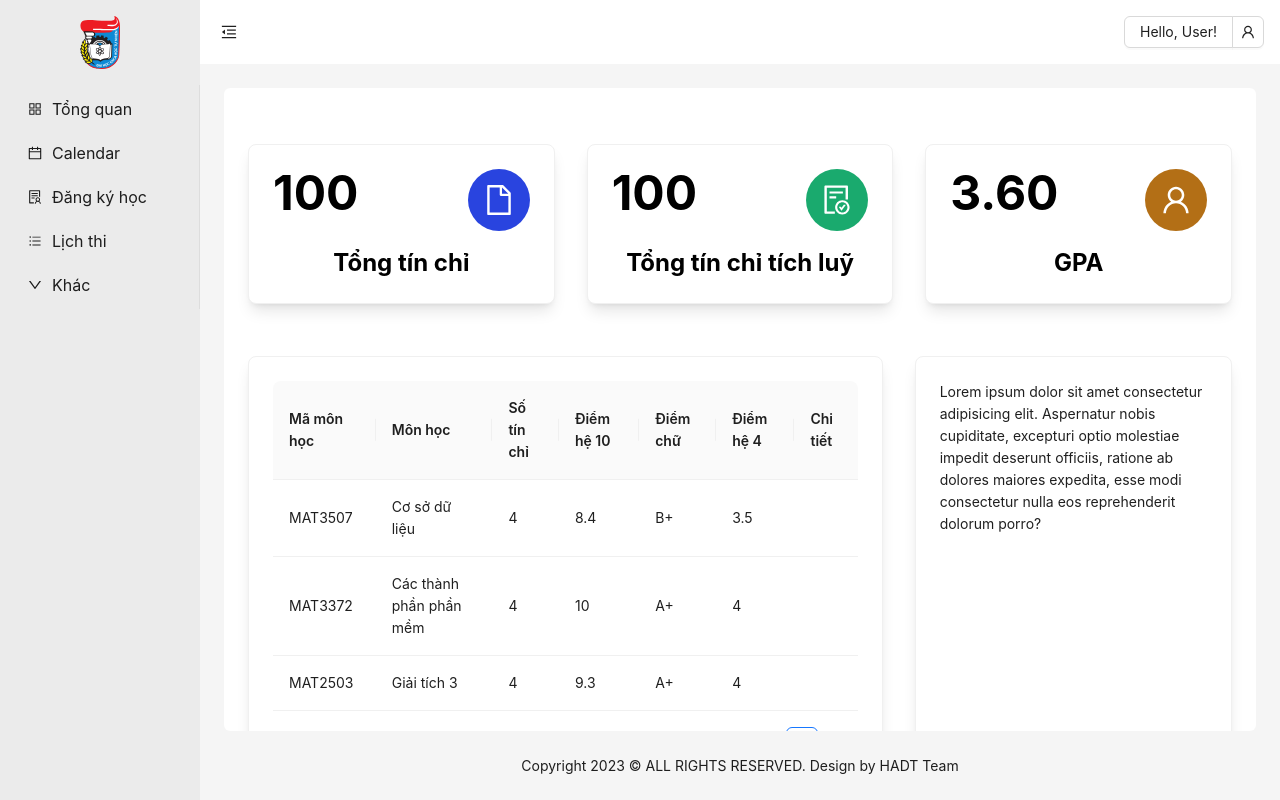
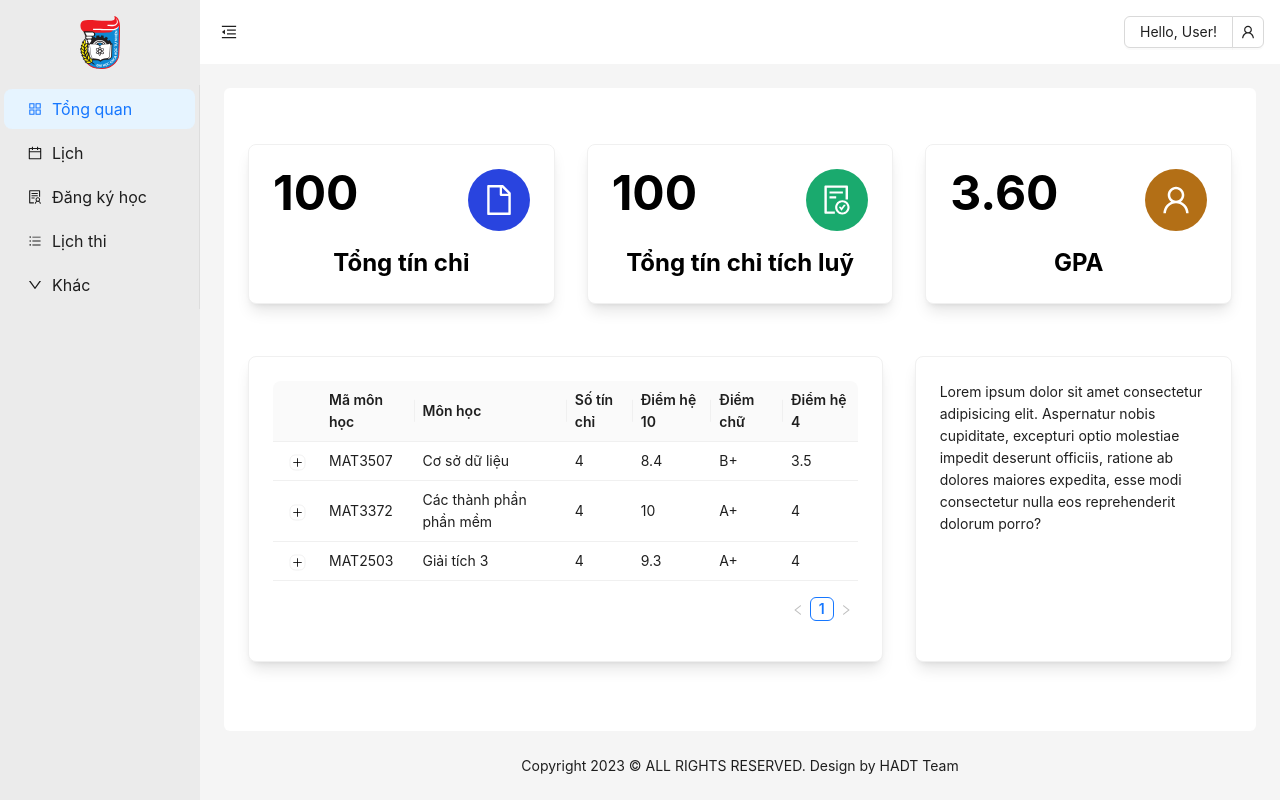
Before and after one commit to Harito97/UniManager, a React (Vite) app in the folder frontend/: page /student in a window 1280 px wide. Built offline with nearby package versions, Linux system fonts and the light colour scheme; sample sign-in values are in the browser's storage; the HTML template or start-up script is replaced by a standard one.

Commit message:
Add 404, 500 Page

```diff
--- a/frontend/src/App.jsx
+++ b/frontend/src/App.jsx
@@ -3,14 +3,26 @@ import ReactDOM from "react-dom/client";
 import { BrowserRouter, Routes, Route } from "react-router-dom";
 import Home from "./pages/Home";
 import Student from "./pages/Student";
+import Dashboard from "./components/Dashboard/Dashboard";
+import Calendar from "./components/Dashboard/Calendar";
+import NotFound from "./pages/404";
 
 function App() {
+  const token = localStorage.getItem("token");
+
   return (
     <>
       <BrowserRouter>
         <Routes>
           <Route path="/" element={<Home />} />
-          <Route path="/student" element={<Student />} />
+          {token !== null ? (
+            <Route path="/student/*" element={<Student />} />
+          ) : (
+            <>
+              <Route exact path="*" element={<NotFound />} />
+            </>
+          )}
+          <Route path="*" element={<NotFound />} />
         </Routes>
       </BrowserRouter>
     </>
--- /dev/null
+++ b/frontend/src/components/Dashboard/Calendar.jsx
@@ -0,0 +1,9 @@
+import React from 'react'
+
+const Calendar = () => {
+  return (
+    <div>Calendar</div>
+  )
+}
+
+export default Calendar
--- a/frontend/src/components/Dashboard/Dashboard.jsx
+++ b/frontend/src/components/Dashboard/Dashboard.jsx
@@ -4,8 +4,9 @@ import {
   UserOutlined,
   FileOutlined,
   FileDoneOutlined,
+  DownOutlined,
 } from "@ant-design/icons";
-import { Space, Table, Tag } from "antd";
+import { Space, Table, Badge, Dropdown } from "antd";
 
 const columns = [
   {
@@ -38,10 +39,33 @@ const columns = [
     dataIndex: "he4",
     key: "he4",
   },
+];
+
+const expand_columns = [
   {
-    title: "Chi tiết",
-    dataIndex: "",
-    key: "",
+    title: "STT",
+    dataIndex: "stt",
+    key: "stt",
+  },
+  {
+    title: "Bản chất kỳ thi",
+    dataIndex: "type",
+    key: "type",
+  },
+  {
+    title: "Hệ số",
+    dataIndex: "he_so",
+    key: "he_so",
+  },
+  {
+    title: "Lần thi",
+    dataIndex: "lan",
+    key: "lan",
+  },
+  {
+    title: "Điểm",
+    dataIndex: "diem",
+    key: "diem",
   },
 ];
 
@@ -76,7 +100,46 @@ const data = [
   },
 ];
 
+const expand_data = [
+  {
+    key: "1",
+    stt: 1,
+    type: "Thi cuối kì",
+    he_so: 0.6,
+    lan: 1,
+    diem: 10,
+  },
+  {
+    key: "2",
+    stt: 2,
+    type: "Giữa kì",
+    he_so: 0.2,
+    lan: 1,
+    diem: 10,
+  },
+  {
+    key: "3",
+    stt: 3,
+    type: "Thường xuyên",
+    he_so: 0.2,
+    lan: 1,
+    diem: 10,
+  },
+];
+
+const expandedRowRender = () => {
+  return (
+    <Table
+      columns={expand_columns}
+      dataSource={expand_data}
+      size="small"
+      pagination={false}
+    />
+  );
+};
+
 const Dashboard = () => {
+  console.log("Dashboard component rendered");
   return (
     <>
       <div className="flex w-full flex-col gap-5">
@@ -139,17 +202,26 @@ const Dashboard = () => {
             loading={false}
             className="w-2/3 shadow-lg max-lg:w-full"
           >
-            <Table columns={columns} dataSource={data} />
+            <Table
+              columns={columns}
+              expandable={{ expandedRowRender, defaultExpandedRowKeys: ["0"] }}
+              dataSource={data}
+              size="small"
+            />
           </Card>
           <Card
             hoverable={true}
             loading={false}
             className="w-1/3 shadow-lg max-lg:w-full"
           >
-            <p>Lorem ipsum dolor sit amet consectetur adipisicing elit. Aspernatur nobis cupiditate, excepturi optio molestiae impedit deserunt officiis, ratione ab dolores maiores expedita, esse modi consectetur nulla eos reprehenderit dolorum porro?</p>
+            <p>
+              Lorem ipsum dolor sit amet consectetur adipisicing elit.
+              Aspernatur nobis cupiditate, excepturi optio molestiae impedit
+              deserunt officiis, ratione ab dolores maiores expedita, esse modi
+              consectetur nulla eos reprehenderit dolorum porro?
+            </p>
           </Card>
         </div>
-
       </div>
     </>
   );
--- a/frontend/src/components/Dashboard/Sidebar.jsx
+++ b/frontend/src/components/Dashboard/Sidebar.jsx
@@ -1,5 +1,6 @@
 import React, { useEffect } from "react";
 import { Menu } from "antd";
+import { Link } from "react-router-dom";
 import {
   AppstoreOutlined,
   CalendarOutlined,
@@ -10,7 +11,20 @@ import {
 import Logo from "../../assets/hus-logo.svg";
 
 const Sidebar = () => {
+  let path = window.location.pathname;
+  console.log(path);
+
   useEffect(() => {}, []);
+
+  const selectedKey = () => {
+    if (path === "student/dashboard") {
+      return "1";
+    } else if (path === "student/calendar") {
+      return "2";
+    } else {
+      return "1";
+    }
+  };
 
   return (
     <>
@@ -20,11 +34,19 @@ const Sidebar = () => {
       <Menu
         theme="light"
         mode="inline"
-        defaultActiveFirst="1"
+        defaultSelectedKeys={[selectedKey()]}
         className="bg-[#EBEBEB] text-base font-normal text-black"
         items={[
-          { key: "1", icon: <AppstoreOutlined />, label: <a>Tổng quan</a> },
-          { key: "2", icon: <CalendarOutlined />, label: <a>Calendar</a> },
+          {
+            key: "1",
+            icon: <AppstoreOutlined />,
+            label: <Link to="/student/dashboard">Tổng quan</Link>,
+          },
+          {
+            key: "2",
+            icon: <CalendarOutlined />,
+            label: <Link to="/student/calendar">Lịch</Link>,
+          },
           { key: "3", icon: <SolutionOutlined />, label: <a>Đăng ký học</a> },
           { key: "4", icon: <BarsOutlined />, label: <a>Lịch thi</a> },
           { key: "5", icon: <DownOutlined />, label: <a>Khác</a> },
--- a/frontend/src/components/LandingPage/LoginPopup/Login.jsx
+++ b/frontend/src/components/LandingPage/LoginPopup/Login.jsx
@@ -4,25 +4,30 @@ import { LockOutlined, UserOutlined } from "@ant-design/icons";
 import axios from "axios";
 
 const Login = ({ handleForgot }) => {
+  // const onFinish = async (values) => {
+  //   try {
+  //     const response = await axios.post('http://127.0.0.1:8000/login', {
+  //       username: values.username,
+  //       password: values.password
+  //     });
 
-  const onFinish = async (values) => {
-    try {
-      const response = await axios.post('http://127.0.0.1:8000/login', {
-        username: values.username,
-        password: values.password
-      });
+  //     if (response.data) {
+  //       window.location.href = "https://web.facebook.com/HusFanpage";
+  //     }
 
-      if (response.data) {
-        window.location.href = "https://web.facebook.com/HusFanpage";
-      }
+  //     else {
+  //       alert("Tên đăng nhập hoặc mật khẩu không chính xác!");
+  //     };
 
-      else {
-        alert("Tên đăng nhập hoặc mật khẩu không chính xác!");
-      };
+  //   } catch (error) {
+  //     console.error(error);
+  //   }
+  // };
 
-    } catch (error) {
-      console.error(error);
-    }
+  // Để test đã, sẽ sửa sau :>>
+  const onFinish = (values) => {
+    localStorage.setItem("token", "testtoken");
+    window.location.replace("/student");
   };
 
   return (
@@ -31,7 +36,7 @@ const Login = ({ handleForgot }) => {
         <h1 className="mb-4 text-center text-2xl font-semibold text-gray-600">
           ĐĂNG NHẬP
         </h1>
-        <Form layout="vertical" onFinish = {onFinish}>
+        <Form layout="vertical" onFinish={onFinish}>
           <Form.Item
             label="Tên đăng nhập:"
             name="username"
--- /dev/null
+++ b/frontend/src/pages/404.jsx
@@ -0,0 +1,65 @@
+import { Button, Result } from "antd";
+import React, { useEffect, useState } from "react";
+
+const NotFound = () => {
+  const path = window.location.pathname;
+  const [text, setText] = useState(
+    "Sorry, the page you visited does not exist.",
+  );
+  const [code, setCode] = useState("404");
+
+  const [timeLeft, setTimeLeft] = useState(3);
+
+  useEffect(() => {
+    if (timeLeft === 0) {
+      setTimeLeft(null);
+    }
+    if (!timeLeft) return;
+
+    const intervalId = setInterval(() => {
+      setTimeLeft(timeLeft - 1);
+    }, 1000);
+
+    return () => clearInterval(intervalId);
+  }, [timeLeft]);
+
+  useEffect(() => {
+    if (path === "/" || path === "/student/dashboard" || path === "/student/calendar") {
+      setText("Sorry, you are not authorized to access this page.");
+      setCode("403");
+    } else {
+      setText("Sorry, the page you visited does not exist.");
+      setCode("404");
+    }
+  }, [path]);
+
+  useEffect(() => {
+    setTimeout(() => {
+      window.location.replace("/");
+    }, 3000);
+  }, []);
+
+  return (
+    <div className="flex h-screen w-full items-center justify-center">
+      <Result
+        status={code}
+        title={code}
+        subTitle={text}
+        extra={
+          <>
+            <div className="text-center text-base font-semibold">
+              Redirecting in {timeLeft}
+            </div>
+            <a href="/login" className="">
+              <Button className="mt-4 bg-blue-500" type="primary">
+                Back to Login
+              </Button>
+            </a>
+          </>
+        }
+      />
+    </div>
+  );
+};
+
+export default NotFound;
--- /dev/null
+++ b/frontend/src/pages/500.jsx
@@ -0,0 +1,21 @@
+import { Button, Result } from "antd";
+import React from "react";
+
+const SomethingWentWrong = () => {
+  return (
+    <div className="flex w-full h-screen justify-center items-center">
+      <Result
+        status="500"
+        title="500"
+        subTitle="Sorry, something went wrong."
+        extra={
+          <a href="/">
+            <Button type="primary">Back Home</Button>
+          </a>
+        }
+      />
+    </div>
+  );
+};
+
+export default SomethingWentWrong;
--- a/frontend/src/pages/Student.jsx
+++ b/frontend/src/pages/Student.jsx
@@ -10,10 +10,12 @@ import { Layout, Button, Dropdown } from "antd";
 import { Content, Footer, Header } from "antd/es/layout/layout";
 import Sider from "antd/es/layout/Sider";
 
-import { Route, Routes } from "react-router-dom";
+import { BrowserRouter, Routes, Route } from "react-router-dom";
 // import { Dashboard, Map } from "../pages";
 import Sidebar from "../components/Dashboard/Sidebar";
 import Dashboard from "../components/Dashboard/Dashboard";
+import Calendar from "../components/Dashboard/Calendar";
+
 // import { useContentContext } from "../providers/ContentContext";
 
 const Main = () => {
@@ -42,12 +44,11 @@ const Main = () => {
   ];
 
   const handleMenuClick = (e) => {
-    // if (e.key === "1") {
-    //   //Logout
-    //   openSuccessNotification("Logged Out!", "Logout Success!");
-    //   localStorage.clear();
-    //   window.location.replace("/login");
-    // }
+    if (e.key === "2") {
+      //Logout
+      localStorage.clear();
+      window.location.replace("/");
+    }
   };
 
   const menuProps = {
@@ -99,7 +100,12 @@ const Main = () => {
         </Header>
 
         <Content className="m-[24px] h-full overflow-auto rounded-md bg-white p-[24px]">
-          <Dashboard />
+          <Routes>
+            <Route exact path="/" element={<Dashboard />} />
+            <Route exact path="/dashboard" element={<Dashboard />} />
+            <Route exact path="/calendar" element={<Calendar />} />
+          </Routes>
+          {/* <Dashboard /> */}
         </Content>
         <Footer className="pt-0 text-center">
           Copyright 2023 © ALL RIGHTS RESERVED. Design by{" "}
```
